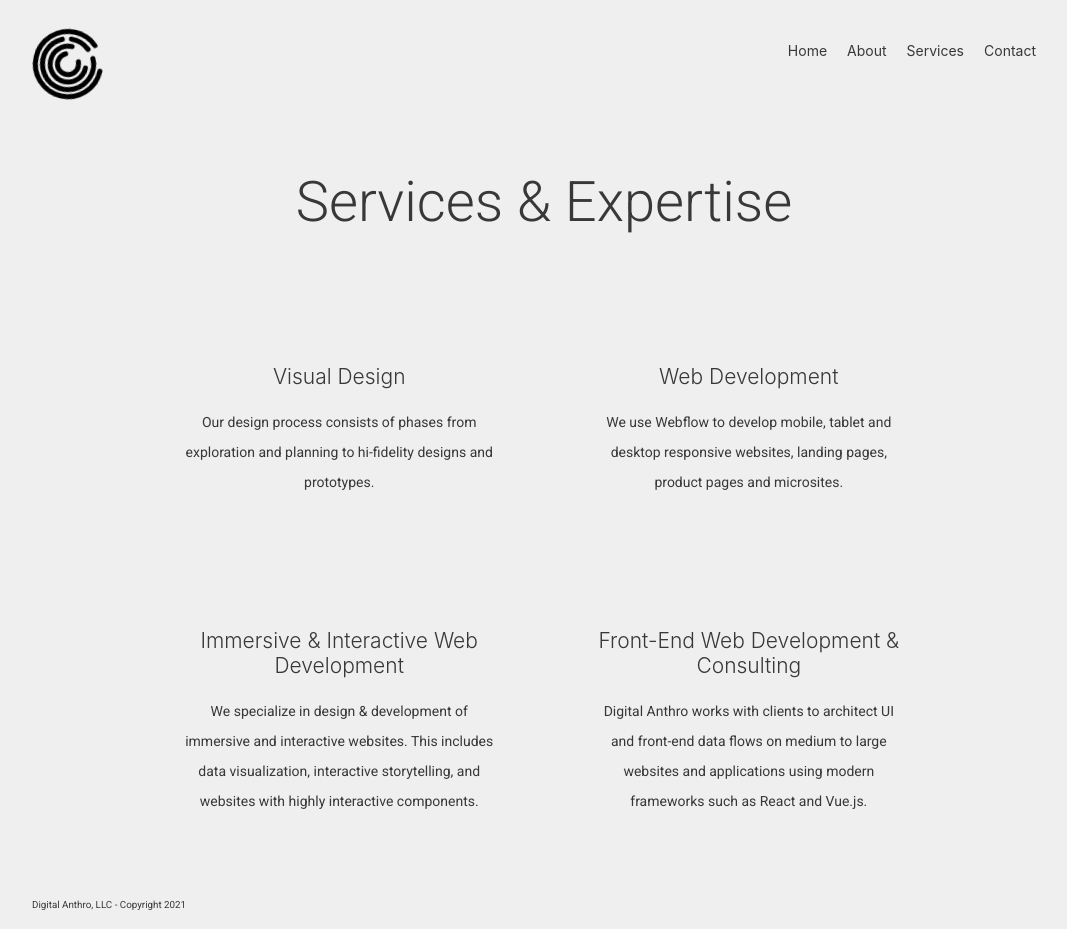
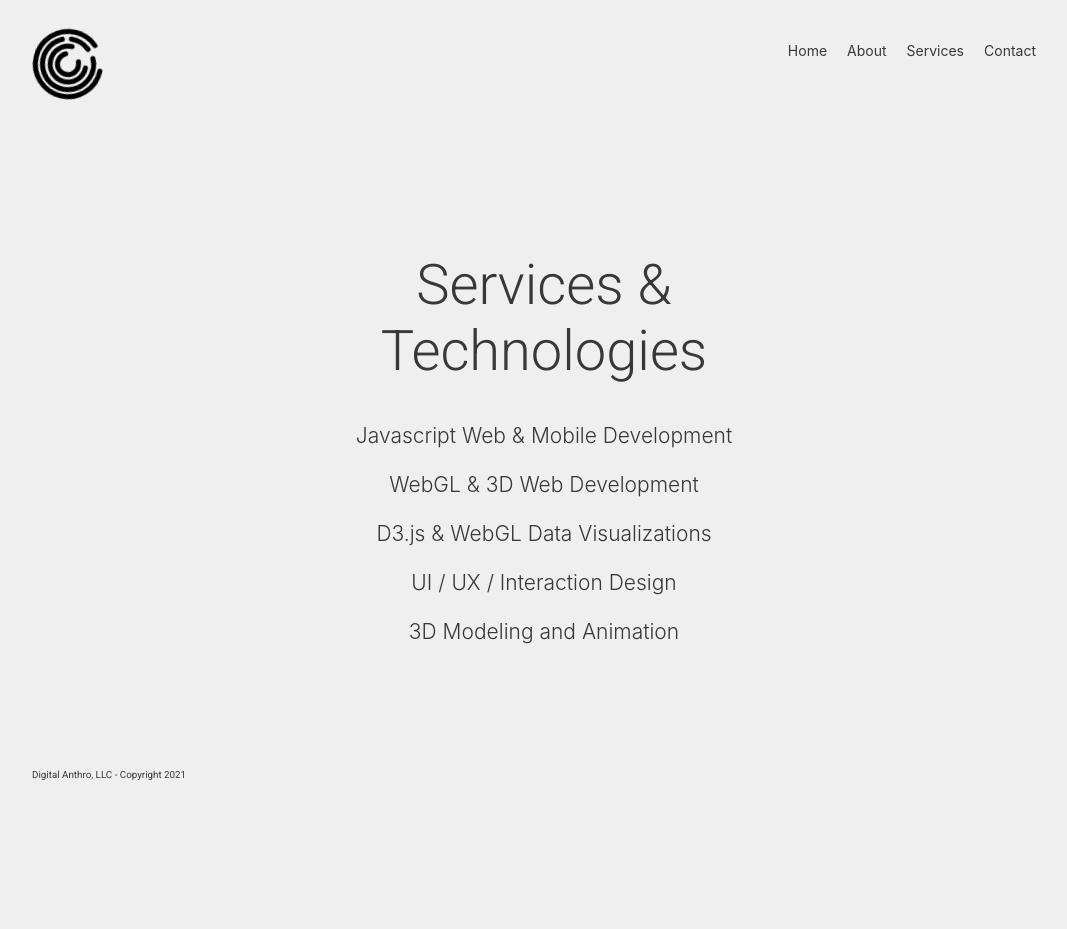
Before and after one commit to keeysnc/digital_anthro, a Next.js app: page /services in a window 1280 px wide. Shown: the whole page, without its empty margins (96-1163 px from the left). After the commit the page ends 800 px from the top, so only its background shows below. Built offline with nearby package versions, Linux system fonts and the light colour scheme.

Commit message:
update services and brand language

```diff
--- a/components/layout/Layout.js
+++ b/components/layout/Layout.js
@@ -13,7 +13,7 @@ const Layout = ({ children }) => {
 		<>
 			<div className={styles.layout__container}>
 				<Head>
-					<title>Digital Anthro - An Independent creative studio based in Washington DC</title>
+					<title>Digital Anthro - An Independent creative studio in Washington DC</title>
 					<meta
 						name="keywords"
 						content="Web development, Web Design, UX Design, UI Design, User Experience, Washington DC, Creative Studio, Front-end web development, WebGL"
--- a/components/paragraphText/ParagraphText.js
+++ b/components/paragraphText/ParagraphText.js
@@ -1,7 +1,7 @@
 const ParagraphText = ({ textTitle, textDescription, link }) => {
 	return (
 		<>
-			<h2>{textTitle ? textTitle : ""}</h2>
+			<h3>{textTitle ? textTitle : ""}</h3>
 			<p>{textDescription}</p>
 			{link ? (
 				<a style={{ textDecoration: "underline" }} href={link} rel="noreferrer" target="_blank">
--- a/pages/index.js
+++ b/pages/index.js
@@ -6,7 +6,7 @@ export default function Home() {
 			<div className={indexStyles.home}>
 				<div className={indexStyles.home__content}>
 					<h1>Digital Anthro</h1>
-					<h3>Digital Anthro is a creative studio focused on crafting web experiences for brand campaigns & initiatives.</h3>
+					<h3>Digital Anthro is a creative studio specialized in immersive web design, development & storytelling</h3>
 				</div>
 				<br />
 				{/* <ParagraphText textDescription="Digital Anthro is a UI/UX Design & Development Studio. We are a niche studio specialized in Experience Design, Front-End Web Development & Shopify App Development."></ParagraphText> */}
--- a/pages/services.js
+++ b/pages/services.js
@@ -1,65 +1,24 @@
 import Head from "next/head";
 import PageTitle from "../components/pageTitle/PageTitle";
 import ParagraphText from "../components/paragraphText/ParagraphText";
+import indexStyles from "../styles/Index.module.css";
 import serviceStyles from "../styles/Services.module.css";
 
 const services = () => {
 	return (
-		<div className={serviceStyles.services}>
-			<Head>
-				<title>Services</title>
-			</Head>
-			<PageTitle title="Services & Expertise" textDescription=""></PageTitle>
-			<div className={serviceStyles.services__grid}>
-				<div className={serviceStyles.services__grid__item}>
-					<ParagraphText
-						textTitle="Visual Design"
-						textDescription="Our design process consists of phases from exploration and planning to hi-fidelity designs and prototypes."
-					></ParagraphText>
+		<div className={indexStyles.home}>
+			<div className={indexStyles.home__content}>
+				<Head>
+					<title>Services</title>
+				</Head>
+				<div style={{ textAlign: "center" }}>
+					<h1>Services & Technologies</h1>
+					<h3>Javascript Web & Mobile Development</h3>
+					<h3>WebGL & 3D Web Development</h3>
+					<h3>D3.js & WebGL Data Visualizations</h3>
+					<h3>UI / UX / Interaction Design</h3>
+					<h3>3D Modeling and Animation</h3>
 				</div>
-				<div className={serviceStyles.services__grid__item}>
-					<ParagraphText
-						textTitle="Web Development"
-						textDescription="We use Webflow to develop mobile, tablet and desktop responsive websites, landing pages, product pages and microsites."
-					></ParagraphText>
-				</div>
-				<div className={serviceStyles.services__grid__item}>
-					<ParagraphText
-						textTitle="Immersive & Interactive Web Development"
-						textDescription="We specialize in design & development of immersive and interactive websites. This includes data visualization, interactive storytelling, and websites with highly interactive components."
-					></ParagraphText>
-				</div>
-				<div className={serviceStyles.services__grid__item}>
-					<ParagraphText
-						textTitle="Front-End Web Development & Consulting"
-						textDescription="Digital Anthro works with clients to architect UI and front-end data flows on medium to large websites and applications using modern frameworks such as React and Vue.js."
-					></ParagraphText>
-				</div>
-				{/* <div className={serviceStyles.services__grid__item}>
-					<ParagraphText
-						textTitle="WebGL Development"
-						textDescription="We implement highly interactive components for websites such as web animations, visual effects, data viz, 3D product customizers and more."
-					></ParagraphText>
-				</div> */}
-				{/* <div className={serviceStyles.services__grid__item}>
-					<ParagraphText
-						textTitle="UI/UX Strategy & Design"
-						textDescription="Digital Anthro specializes in building design systems for websites and apps using modern component-based approaches for scalability and flexibility."
-					></ParagraphText>
-				</div> */}
-
-				{/* <div className={serviceStyles.services__grid__item}>
-				<ParagraphText
-					textTitle="Interactive Installations"
-					textDescription="Digital Anthro provides consulting and development of interactive real-time installations, visualizations and audiovisual projects utilizing Touchdesigner."
-				></ParagraphText>
-			</div> */}
-				{/* <div className={serviceStyles.services__grid__item}>
-				<ParagraphText
-					textTitle="Shopify E-Commerce"
-					textDescription="Digital Anthro is a proud Shopify Partner. We work with DTC Shopify businesses designing and building modern storefronts and product microsites."
-				></ParagraphText>
-			</div> */}
 			</div>
 		</div>
 	);
--- a/styles/Index.module.css
+++ b/styles/Index.module.css
@@ -10,7 +10,7 @@
 
 .home__content {
 	margin-bottom: 20px;
-	width: 46%;
+	width: 50%;
 	margin: auto;
 }
 
--- a/styles/Services.module.css
+++ b/styles/Services.module.css
@@ -9,9 +9,8 @@
 }
 
 .services__grid__item {
-	width: 50%;
+	width: 100%;
 	border-radius: 20px;
-	padding: 50px;
 	text-align: center;
 }
 
--- a/styles/globals.css
+++ b/styles/globals.css
@@ -81,6 +81,7 @@ h2 {
 h3 {
 	font-size: 1.5rem;
 	font-weight: 300;
+	line-height: 2rem;
 }
 
 p {
```
Also changed, not shown: pages/about.js (+14 -5 lines), pages/contact.js (+10 -3 lines).
